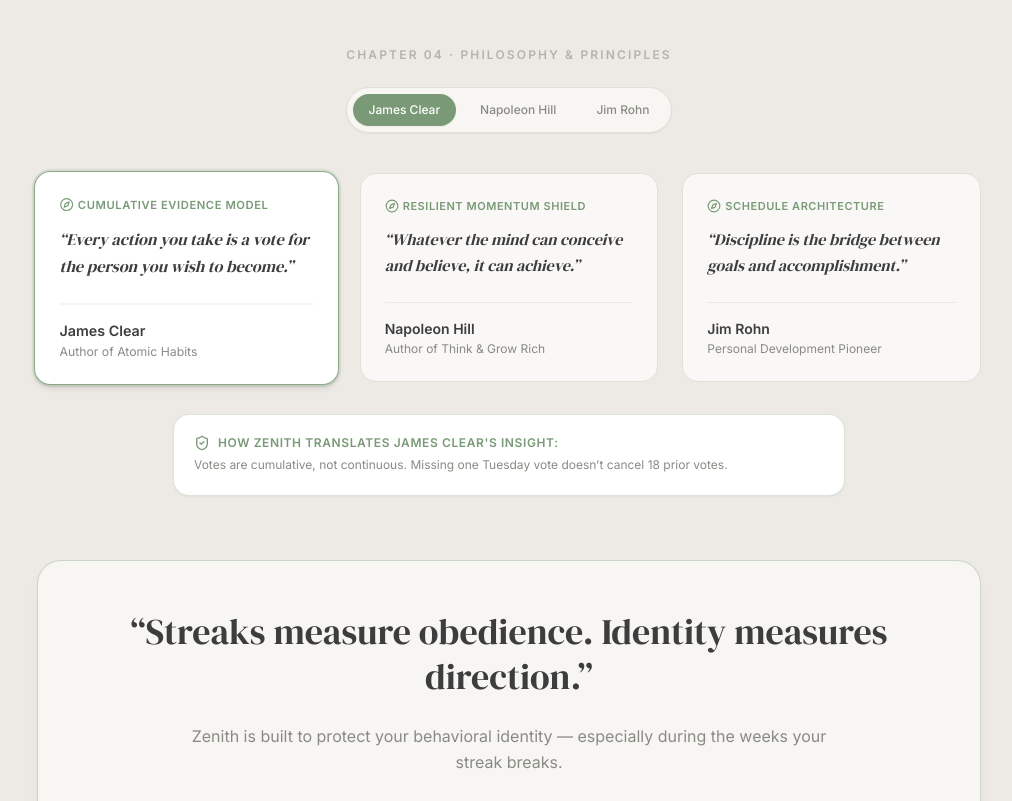
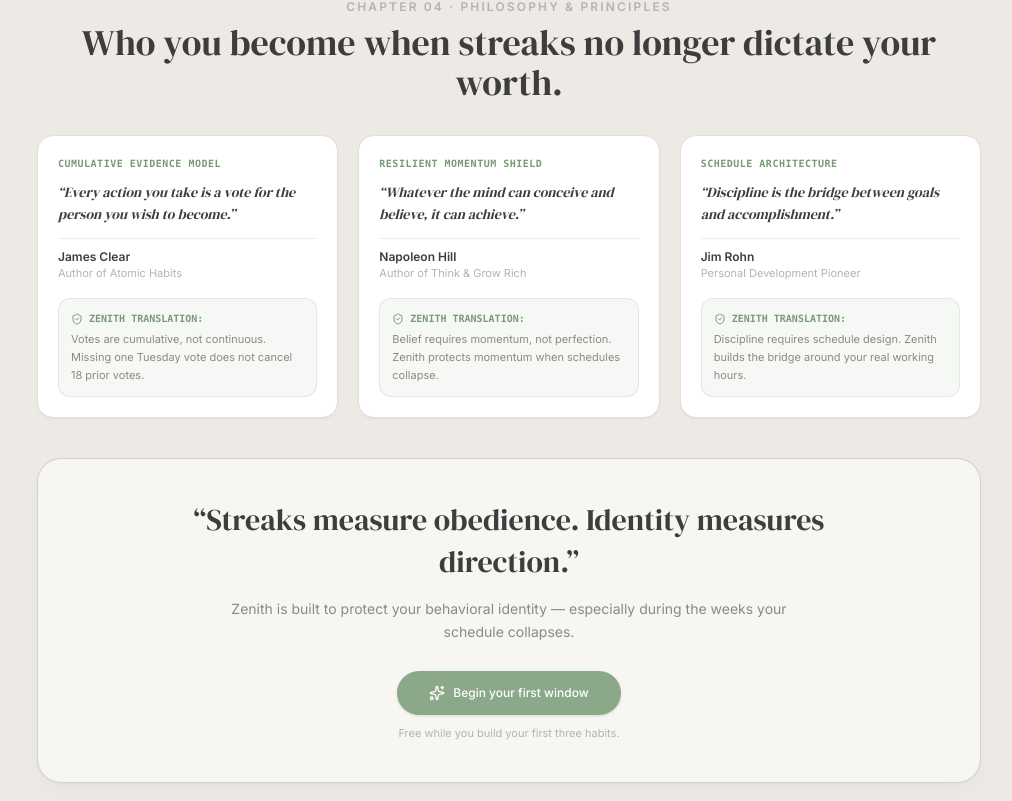
Before and after one commit to SamarSiddiqui/Zenith, a Next.js app: page / in a window 1280 px wide. Shown: the part 5879-6680 px from the top of the page, without its empty margins (131-1143 px from the left). Built offline with nearby package versions, Linux system fonts and the light colour scheme; no server answers.

Commit message:
fix(landing): tighten chapter 04 spacing and add comprehensive landing page footer

```diff
--- a/app/page.tsx
+++ b/app/page.tsx
@@ -11,6 +11,7 @@
 import { IdentityClose } from '../components/landing/IdentityClose';
 import { SocialProof } from '../components/landing/SocialProof';
 import { TrustFAQ } from '../components/landing/TrustFAQ';
+import { Footer } from '../components/landing/Footer';
 import { EnsoBackdrop } from '../components/landing/EnsoBackdrop';
 import { CountUp } from '../components/visuals/CountUp';
 import { useGSAPTimeline } from '../hooks/useGSAPTimeline';
@@ -188,10 +189,7 @@
 
       <TrustFAQ />
 
-      <footer className="mx-auto flex w-full max-w-6xl flex-col gap-3 px-5 py-10 text-xs text-faint sm:flex-row sm:items-center sm:justify-between lg:px-10">
-        <span className="font-serif text-base text-ink">Zenith</span>
-        <span>Your personal behavioral consistency system.</span>
-      </footer>
+      <Footer />
     </div>
   );
 }
--- /dev/null
+++ b/components/landing/Footer.tsx
@@ -0,0 +1,129 @@
+"use client";
+
+import React from 'react';
+import Link from 'next/link';
+import { useAuth } from '../../context/AuthContext';
+
+export function Footer() {
+  const { user } = useAuth();
+
+  return (
+    <footer className="border-t border-line/80 bg-surface/80 pt-14 pb-10">
+      <div className="mx-auto w-full max-w-6xl px-5 lg:px-10">
+        <div className="grid gap-10 sm:grid-cols-2 md:grid-cols-4 lg:gap-12">
+          {/* Brand & Mission */}
+          <div className="sm:col-span-2 md:col-span-1">
+            <Link href="/" className="flex items-center gap-2.5">
+              <div className="flex h-8 w-8 items-center justify-center rounded-full bg-sage-wash overflow-hidden border border-sage/30 shadow-xs">
+                <img src="/zenithBot.webp" alt="Zenith Logo" className="h-full w-full object-cover" />
+              </div>
+              <span className="font-serif text-2xl text-ink tracking-tight">Zenith</span>
+            </Link>
+            <p className="mt-3 text-xs leading-relaxed text-muted">
+              The circadian consistency engine built for knowledge workers. Replacing toxic streaks with resilient behavioral momentum.
+            </p>
+            <div className="mt-4 flex items-center gap-2">
+              <span className="inline-block h-2 w-2 rounded-full bg-sage animate-pulse" />
+              <span className="text-[11px] font-mono text-faint">All systems operational · v2.4</span>
+            </div>
+          </div>
+
+          {/* Product Pillars */}
+          <div>
+            <p className="text-xs font-semibold uppercase tracking-[0.14em] text-faint">Product</p>
+            <ul className="mt-4 space-y-2.5 text-xs text-muted">
+              <li>
+                <Link href={user ? "/dashboard" : "/login"} className="hover:text-ink transition-colors">
+                  Dashboard
+                </Link>
+              </li>
+              <li>
+                <Link href={user ? "/habits" : "/login"} className="hover:text-ink transition-colors">
+                  Circadian Habits Planner
+                </Link>
+              </li>
+              <li>
+                <Link href={user ? "/focus" : "/login"} className="hover:text-ink transition-colors">
+                  Focus Sanctuary
+                </Link>
+              </li>
+              <li>
+                <Link href={user ? "/diagnosis" : "/login"} className="hover:text-ink transition-colors">
+                  AI Diagnosis & Growth
+                </Link>
+              </li>
+              <li>
+                <Link href={user ? "/recovery" : "/login"} className="hover:text-ink transition-colors">
+                  Recovery Mode
+                </Link>
+              </li>
+            </ul>
+          </div>
+
+          {/* Philosophy & Architecture */}
+          <div>
+            <p className="text-xs font-semibold uppercase tracking-[0.14em] text-faint">Philosophy</p>
+            <ul className="mt-4 space-y-2.5 text-xs text-muted">
+              <li>
+                <a href="#chapter-01" className="hover:text-ink transition-colors">
+                  Why Streaks Break
+                </a>
+              </li>
+              <li>
+                <a href="#chapter-02" className="hover:text-ink transition-colors">
+                  The Working Window
+                </a>
+              </li>
+              <li>
+                <a href="#chapter-03" className="hover:text-ink transition-colors">
+                  What Zenith Sees
+                </a>
+              </li>
+              <li>
+                <a href="#philosophy" className="hover:text-ink transition-colors">
+                  Identity-First Principles
+                </a>
+              </li>
+            </ul>
+          </div>
+
+          {/* Account & Connect */}
+          <div>
+            <p className="text-xs font-semibold uppercase tracking-[0.14em] text-faint">Ecosystem</p>
+            <ul className="mt-4 space-y-2.5 text-xs text-muted">
+              <li>
+                <a
+                  href="https://t.me/ZenithHabitBot"
+                  target="_blank"
+                  rel="noopener noreferrer"
+                  className="hover:text-ink transition-colors flex items-center gap-1.5"
+                >
+                  <span>Telegram Habit Bot</span>
+                </a>
+              </li>
+              <li>
+                <Link href={user ? "/settings" : "/login"} className="hover:text-ink transition-colors">
+                  Preferences & Working Window
+                </Link>
+              </li>
+              <li>
+                <Link href={user ? "/dashboard" : "/register"} className="hover:text-ink transition-colors">
+                  {user ? "Open App" : "Create Free Account"}
+                </Link>
+              </li>
+            </ul>
+          </div>
+        </div>
+
+        {/* Bottom Bar */}
+        <div className="mt-12 flex flex-col items-center justify-between gap-4 border-t border-line/60 pt-6 text-[11px] text-faint sm:flex-row">
+          <p>© {new Date().getFullYear()} Zenith. Crafted for sustainable human momentum.</p>
+          <div className="flex items-center gap-6">
+            <span>Circadian Schedule Design</span>
+            <span>Zero Toxic Guilt</span>
+          </div>
+        </div>
+      </div>
+    </footer>
+  );
+}
--- a/components/landing/IdentityClose.tsx
+++ b/components/landing/IdentityClose.tsx
@@ -1,10 +1,11 @@
 "use client";
 
-import React, { useState, useRef } from 'react';
+import React, { useRef } from 'react';
 import Link from 'next/link';
-import { motion, AnimatePresence } from 'framer-motion';
+import { motion } from 'framer-motion';
 import { useGSAPScrollTrigger } from '../../hooks/useGSAPScrollTrigger';
-import { Compass, Sparkles, ShieldCheck } from 'lucide-react';
+import { Sparkles, ShieldCheck } from 'lucide-react';
+import { useAuth } from '../../context/AuthContext';
 
 interface QuoteItem {
   id: string;
@@ -21,7 +22,7 @@
     quote: '“Every action you take is a vote for the person you wish to become.”',
     author: 'James Clear',
     work: 'Author of Atomic Habits',
-    zenithTranslation: 'Votes are cumulative, not continuous. Missing one Tuesday vote doesn’t cancel 18 prior votes.',
+    zenithTranslation: 'Votes are cumulative, not continuous. Missing one Tuesday vote does not cancel 18 prior votes.',
     pillar: 'Cumulative Evidence Model'
   },
   {
@@ -43,8 +44,9 @@
 ];
 
 export function IdentityClose() {
-  const [activeQuote, setActiveQuote] = useState<QuoteItem>(quotes[0]);
+  const { user } = useAuth();
   const containerRef = useRef<HTMLDivElement>(null);
+  const ctaHref = user ? '/dashboard' : '/register';
 
   // GSAP ScrollTrigger entrance animation
   const sectionRef = useGSAPScrollTrigger<HTMLElement>((gsap) => {
@@ -53,8 +55,8 @@
     if (containerRef.current) {
       tl.fromTo(
         containerRef.current.querySelectorAll('.gsap-identity-anim'),
-        { opacity: 0, y: 18 },
-        { opacity: 1, y: 0, duration: 0.55, stagger: 0.08 }
+        { opacity: 0, y: 16 },
+        { opacity: 1, y: 0, duration: 0.5, stagger: 0.08 }
       );
     }
 
@@ -63,113 +65,79 @@
 
   return (
     <section ref={sectionRef} id="philosophy" className="scroll-mt-20 border-y border-line bg-sidebar">
-      <div ref={containerRef} className="relative mx-auto w-full max-w-5xl px-5 py-24 text-center lg:px-10 lg:py-32">
+      <div ref={containerRef} className="relative mx-auto w-full max-w-5xl px-5 py-16 text-center lg:px-10 lg:py-20">
         {/* Background Decorative Enso Ring */}
         <svg
           viewBox="0 0 400 400"
-          className="pointer-events-none absolute left-1/2 top-1/2 h-[420px] w-[420px] -translate-x-1/2 -translate-y-1/2 opacity-50 sm:h-[560px] sm:w-[560px]"
+          className="pointer-events-none absolute left-1/2 top-1/2 h-[420px] w-[420px] -translate-x-1/2 -translate-y-1/2 opacity-40 sm:h-[520px] sm:w-[520px]"
           aria-hidden
         >
-          <circle cx="200" cy="200" r="160" fill="none" stroke="var(--color-sage)" strokeOpacity="0.25" strokeWidth="6" strokeDasharray="4 12" />
+          <circle cx="200" cy="200" r="160" fill="none" stroke="var(--color-sage)" strokeOpacity="0.2" strokeWidth="5" strokeDasharray="4 12" />
         </svg>
 
         <div className="relative">
           <p className="gsap-identity-anim text-xs font-semibold uppercase tracking-[0.18em] text-faint">
             Chapter 04 · Philosophy & Principles
           </p>
+          <h2 className="gsap-identity-anim mt-2 font-serif text-3xl text-ink md:text-4xl">
+            Who you become when streaks no longer dictate your worth.
+          </h2>
 
-          {/* Interactive Author Selector Tabs */}
-          <div className="gsap-identity-anim mt-6 inline-flex flex-wrap justify-center gap-2 rounded-full border border-line bg-canvas p-1.5 shadow-xs">
+          {/* Integrated 3 Philosophy Cards */}
+          <div className="gsap-identity-anim mt-8 grid gap-5 md:grid-cols-3 text-left">
             {quotes.map((q) => (
-              <button
-                key={q.id}
-                onClick={() => setActiveQuote(q)}
-                className={`rounded-full px-4 py-2 text-xs font-medium transition-all ${
-                  activeQuote.id === q.id
-                    ? 'bg-sage-deep text-white shadow-xs'
-                    : 'text-muted hover:text-ink'
-                }`}
+              <div
+                key={q.author}
+                className="flex flex-col justify-between rounded-2xl border border-line bg-surface p-5 shadow-xs transition-all hover:border-sage/40 hover:shadow-sm"
               >
-                {q.author}
-              </button>
+                <div>
+                  <div className="flex items-center justify-between text-[10px] font-mono font-semibold uppercase tracking-wider text-sage-deep mb-2.5">
+                    <span>{q.pillar}</span>
+                  </div>
+                  <p className="font-serif text-sm italic leading-relaxed text-ink">{q.quote}</p>
+
+                  <div className="mt-3 border-t border-line/60 pt-2.5">
+                    <p className="text-xs font-semibold text-ink">{q.author}</p>
+                    <p className="text-[11px] text-faint">{q.work}</p>
+                  </div>
+                </div>
+
+                {/* Direct Architectural Translation */}
+                <div className="mt-4 rounded-xl border border-sage/20 bg-sage-wash/50 p-3 text-[11px] leading-relaxed text-muted">
+                  <div className="flex items-center gap-1.5 font-semibold text-sage-deep mb-1 text-[10px] uppercase font-mono">
+                    <ShieldCheck className="w-3 h-3" />
+                    <span>Zenith Translation:</span>
+                  </div>
+                  <p>{q.zenithTranslation}</p>
+                </div>
+              </div>
             ))}
           </div>
 
-          {/* Triptych Quote Cards */}
-          <div className="gsap-identity-anim mt-10 grid gap-6 md:grid-cols-3">
-            {quotes.map((q) => {
-              const isSelected = activeQuote.id === q.id;
-              return (
-                <div
-                  key={q.author}
-                  onClick={() => setActiveQuote(q)}
-                  className={`cursor-pointer flex flex-col justify-between rounded-2xl border p-6 text-left transition-all ${
-                    isSelected
-                      ? 'border-sage bg-surface shadow-md ring-2 ring-sage/20 scale-[1.02]'
-                      : 'border-line bg-surface/70 hover:bg-surface hover:border-line/80'
-                  }`}
-                >
-                  <div>
-                    <div className="flex items-center justify-between text-[11px] font-semibold uppercase tracking-wider text-sage-deep mb-3">
-                      <span className="flex items-center gap-1">
-                        <Compass className="h-3.5 w-3.5" />
-                        {q.pillar}
-                      </span>
-                    </div>
-                    <p className="font-serif text-base italic leading-relaxed text-ink">{q.quote}</p>
-                  </div>
-
-                  <div className="mt-6 border-t border-line/60 pt-4">
-                    <p className="text-sm font-semibold text-ink">{q.author}</p>
-                    <p className="mt-0.5 text-xs text-muted">{q.work}</p>
-                  </div>
-                </div>
-              );
-            })}
-          </div>
-
-          {/* Zenith Architectural Translation Box */}
-          <AnimatePresence mode="wait">
-            <motion.div
-              key={activeQuote.id}
-              initial={{ opacity: 0, y: 8 }}
-              animate={{ opacity: 1, y: 0 }}
-              exit={{ opacity: 0, y: -6 }}
-              transition={{ duration: 0.2 }}
-              className="gsap-identity-anim mt-8 mx-auto max-w-2xl rounded-2xl border border-sage/30 bg-surface p-5 text-left shadow-xs"
-            >
-              <div className="flex items-center gap-2 text-xs font-bold text-sage-deep uppercase tracking-wider mb-1">
-                <ShieldCheck className="h-4 w-4" />
-                <span>How Zenith Translates {activeQuote.author}&apos;s Insight:</span>
-              </div>
-              <p className="text-xs leading-relaxed text-muted">{activeQuote.zenithTranslation}</p>
-            </motion.div>
-          </AnimatePresence>
-
           {/* Zenith Synthesis Grand Statement */}
-          <div className="gsap-identity-anim mt-16 rounded-3xl border border-sage/40 bg-canvas p-8 shadow-calm md:p-12">
-            <blockquote className="mx-auto max-w-3xl font-serif text-3xl leading-snug text-ink md:text-4xl md:leading-[1.25]">
+          <div className="gsap-identity-anim mt-10 rounded-3xl border border-sage/40 bg-canvas p-8 shadow-calm md:p-10">
+            <blockquote className="mx-auto max-w-2xl font-serif text-2xl leading-snug text-ink md:text-3xl">
               “Streaks measure obedience. Identity measures direction.”
             </blockquote>
-            <p className="mx-auto mt-6 max-w-2xl text-base leading-relaxed text-muted">
-              Zenith is built to protect your behavioral identity — especially during the weeks your streak breaks.
+            <p className="mx-auto mt-4 max-w-xl text-sm leading-relaxed text-muted">
+              Zenith is built to protect your behavioral identity — especially during the weeks your schedule collapses.
             </p>
 
             <motion.div
-              className="mt-9 inline-block"
+              className="mt-7 inline-block"
               whileHover={{ y: -2 }}
               whileTap={{ scale: 0.98 }}
               transition={{ duration: 0.14, ease: 'easeOut' }}
             >
               <Link
-                href="/register"
-                className="inline-flex items-center gap-2 rounded-full bg-sage px-8 py-4 text-sm font-medium text-white transition-colors duration-150 ease-out hover:bg-sage-deep shadow-sm"
+                href={ctaHref}
+                className="inline-flex items-center gap-2 rounded-full bg-sage px-8 py-3.5 text-xs font-medium text-white transition-colors duration-150 ease-out hover:bg-sage-deep shadow-sm"
               >
                 <Sparkles className="h-4 w-4" />
-                Begin your first window
+                <span>{user ? 'Go to Dashboard' : 'Begin your first window'}</span>
               </Link>
             </motion.div>
-            <p className="mt-3.5 text-xs text-faint">Free while you build your first three habits.</p>
+            <p className="mt-2.5 text-[11px] text-faint">Free while you build your first three habits.</p>
           </div>
         </div>
       </div>
```
